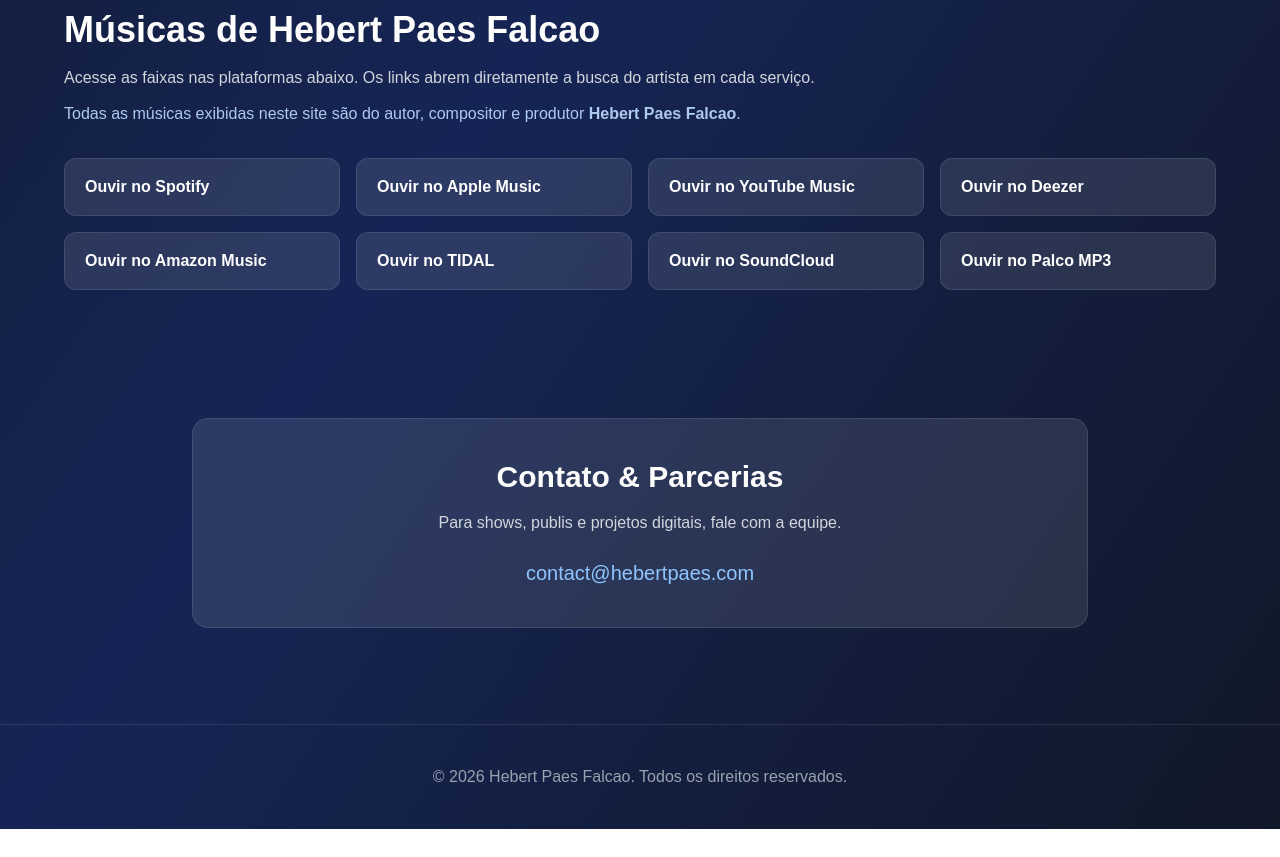
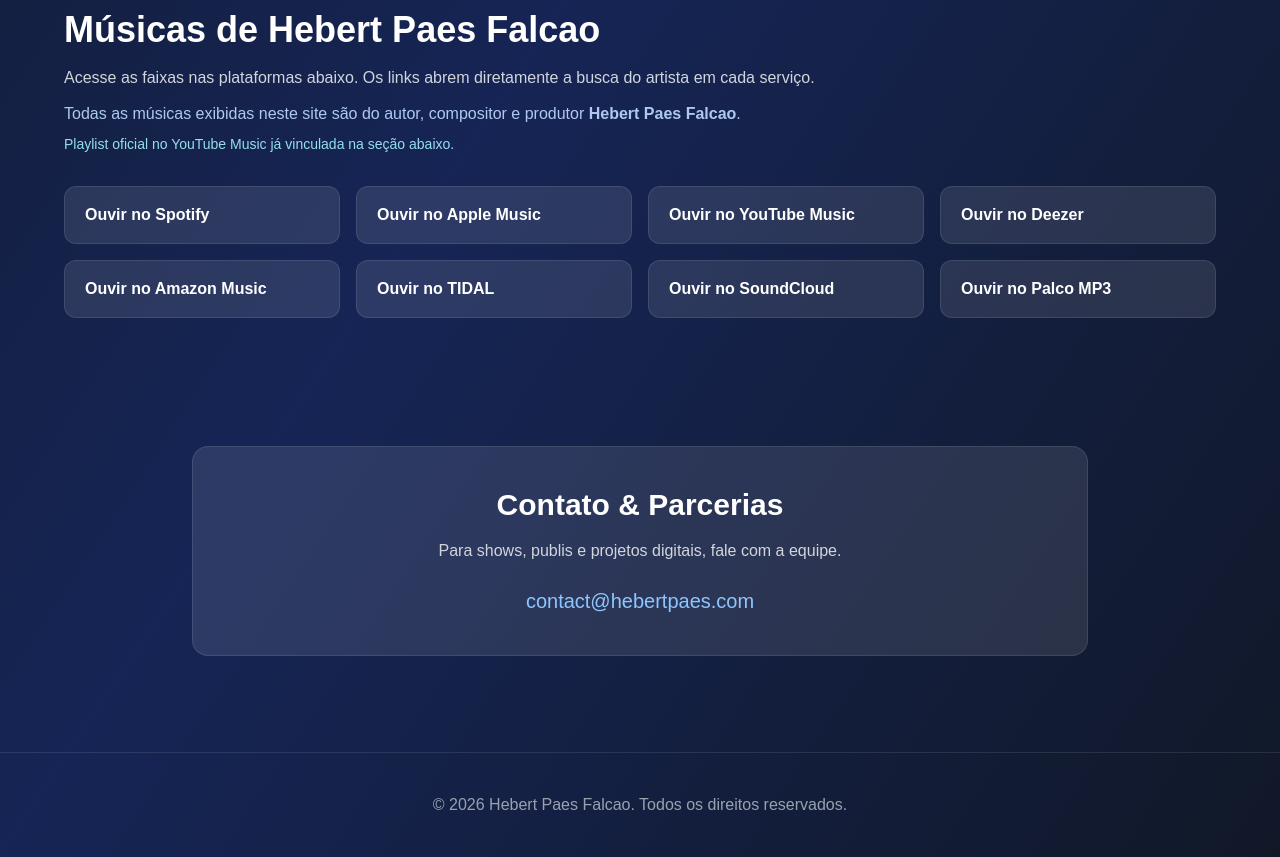
Before and after one commit to hebertpaes/hebertpaes-portfolio, a Next.js app: page / in a window 1280 px wide. Shown: the part 1080-1937 px from the top of the page. Before the commit the page ends 1909 px from the top, so only its background shows below. Built offline with nearby package versions, Linux system fonts and the light colour scheme.

Commit message:
content: link official YouTube Music playlist and update attribution copy

```diff
--- a/app/page.tsx
+++ b/app/page.tsx
@@ -36,7 +36,7 @@ const streamingPlatforms = [
   },
   {
     name: "YouTube Music",
-    link: "https://music.youtube.com/search?q=hebert%20paes%20falcao",
+    link: "https://music.youtube.com/playlist?list=OLAK5uy_mDljpGt6-_TCOS9EX1nG7RvQrDTsXJX0k&si=Ys2ZA9hDhSX45ukt",
   },
   {
     name: "Deezer",
@@ -123,8 +123,11 @@ export default function Home() {
           <p className="text-gray-300 mb-3">
             Acesse as faixas nas plataformas abaixo. Os links abrem diretamente a busca do artista em cada serviço.
           </p>
-          <p className="text-blue-200/90 mb-8 text-sm md:text-base">
+          <p className="text-blue-200/90 mb-2 text-sm md:text-base">
             Todas as músicas exibidas neste site são do autor, compositor e produtor <strong>Hebert Paes Falcao</strong>.
+          </p>
+          <p className="text-cyan-200/90 mb-8 text-xs md:text-sm">
+            Playlist oficial no YouTube Music já vinculada na seção abaixo.
           </p>
 
           <div className="grid sm:grid-cols-2 lg:grid-cols-4 gap-4">
```
